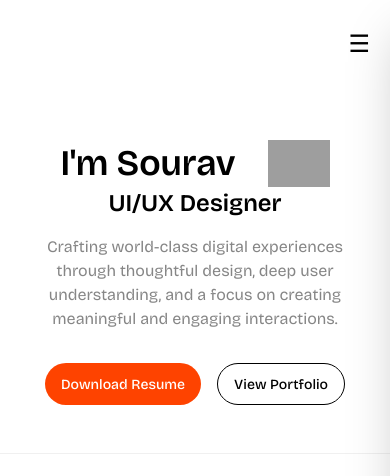
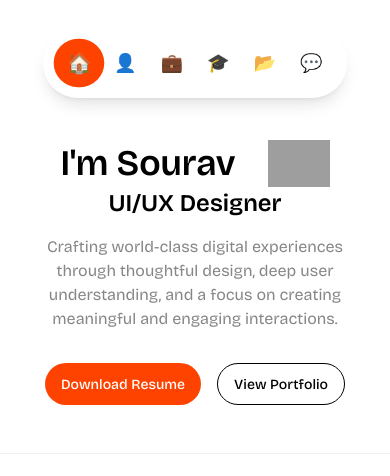
Before and after one commit to rhr3032/sourav.uiux, a Next.js app: page / in a window 390 px wide. Shown: the top 476 px of the page. Built offline with nearby package versions, Linux system fonts and the light colour scheme; grey boxes are pictures that could not be loaded.

Commit message:
refactor: simplify header component by removing mobile menu and enhancing icon navigation

```diff
--- a/src/app/components/layout/header/index.tsx
+++ b/src/app/components/layout/header/index.tsx
@@ -5,15 +5,14 @@ import { useState, useEffect } from "react";
 const Header = () => {
     const [activeSection, setActiveSection] = useState("hero");
     const [isSticky, setIsSticky] = useState(false);
-    const [isMobileMenuOpen, setIsMobileMenuOpen] = useState(false);
 
     const sections = [
-        { id: "hero", label: "Home" },
-        { id: "about", label: "About" },
-        { id: "experience", label: "Experience" },
-        { id: "education", label: "Education" },
-        { id: "work", label: "Work" },
-        { id: "contact", label: "Contact" },
+        { id: "hero", label: "Home", icon: "🏠" },
+        { id: "about", label: "About", icon: "👤" },
+        { id: "experience", label: "Experience", icon: "💼" },
+        { id: "education", label: "Education", icon: "🎓" },
+        { id: "work", label: "Work", icon: "📂" },
+        { id: "contact", label: "Contact", icon: "💬" },
     ];
 
     useEffect(() => {
@@ -47,7 +46,6 @@ const Header = () => {
         if (element) {
             element.scrollIntoView({ behavior: "smooth" });
             setActiveSection(sectionId);
-            setIsMobileMenuOpen(false);
         }
     };
 
@@ -58,7 +56,7 @@ const Header = () => {
             }`}
         >
             <div className="container">
-                <nav className="flex justify-between lg:justify-center items-center">
+                <nav className="flex justify-center items-center">
                     {/* Desktop Navigation */}
                     <div className="hidden lg:flex items-center bg-white/20 backdrop-blur-md rounded-full px-6 py-3 shadow-lg border border-white/30">
                         <div className="flex items-center gap-0">
@@ -78,50 +76,25 @@ const Header = () => {
                         </div>
                     </div>
 
-                    {/* Mobile Hamburger Menu (Right Side) */}
-                    <div className="lg:hidden flex items-center ml-auto">
-                        <button
-                            onClick={() => setIsMobileMenuOpen(!isMobileMenuOpen)}
-                            className="text-black text-2xl focus:outline-none"
-                            aria-label="Toggle menu"
-                        >
-                            {isMobileMenuOpen ? "✕" : "☰"}
-                        </button>
-                    </div>
-                </nav>
-            </div>
-
-            {/* Backdrop Overlay */}
-            {isMobileMenuOpen && (
-                <div
-                    className="lg:hidden fixed inset-0 bg-black/50 backdrop-blur-sm z-40"
-                    onClick={() => setIsMobileMenuOpen(false)}
-                    style={{ top: isSticky ? "60px" : "80px" }}
-                />
-            )}
-
-            {/* Mobile Sidebar Menu */}
-            <div
-                className={`lg:hidden fixed top-0 right-0 h-screen bg-white/10 backdrop-blur-xl shadow-2xl border-l border-white/40 w-64 transition-transform duration-300 ease-in-out z-40 ${
-                    isMobileMenuOpen ? "translate-x-0" : "translate-x-full"
-                }`}
-                style={{ paddingTop: isSticky ? "60px" : "80px" }}
-            >
-                <div className="flex flex-col gap-2 p-6">
+                    {/* Mobile Icon Navigation */}
+                    <div className="lg:hidden flex items-center bg-white/20 backdrop-blur-md rounded-full px-3 py-3 shadow-lg border border-white/30 gap-0">
                         {sections.map((section) => (
                             <button
                                 key={section.id}
                                 onClick={() => scrollToSection(section.id)}
-                            className={`nav-button py-3 px-4 rounded-lg font-medium text-base transition-all duration-300 text-left ${
+                                className={`nav-button py-2 px-3 rounded-full text-lg transition-all duration-300 ${
                                     activeSection === section.id
-                                    ? "bg-primary text-white"
-                                    : "text-black hover:bg-gray-200 hover:text-primary"
+                                        ? "bg-primary scale-110"
+                                        : "text-black"
                                 }`}
+                                title={section.label}
+                                aria-label={section.label}
                             >
-                            {section.label}
+                                {section.icon}
                             </button>
                         ))}
                     </div>
+                </nav>
             </div>
         </header>
     );
```
Lines whose indentation alone changed are shown as unchanged.
